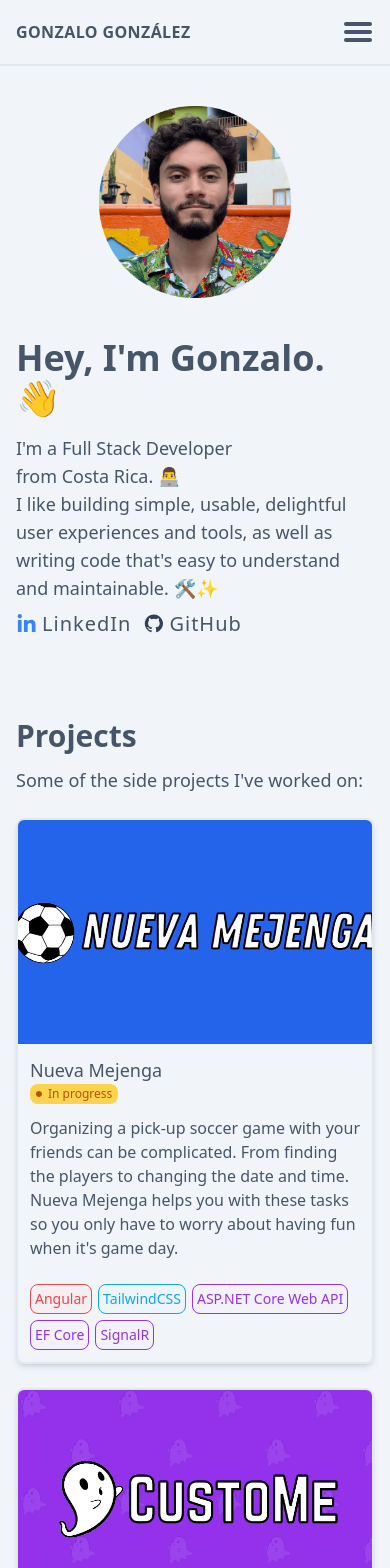
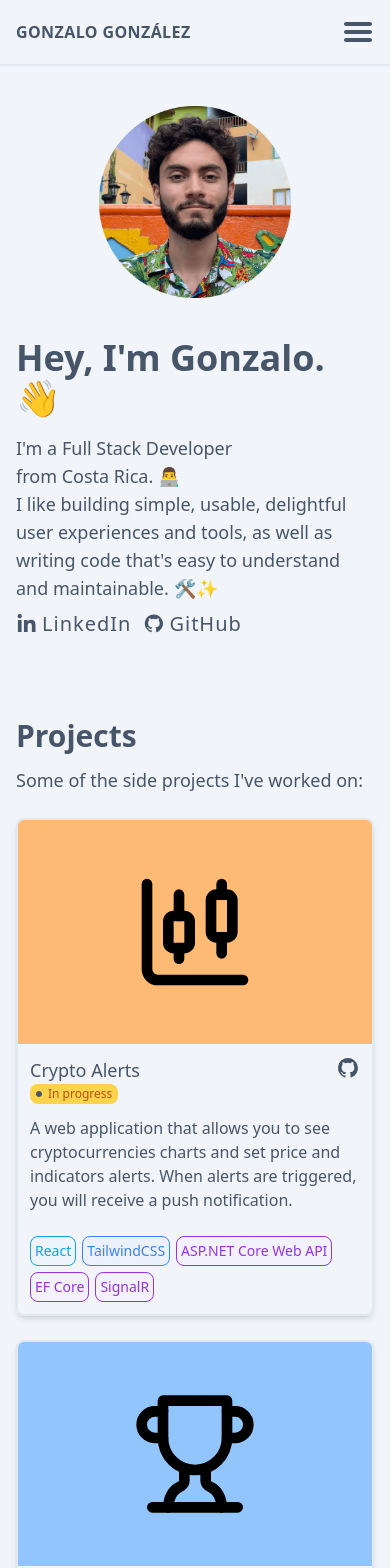
Before and after one commit to gggonzalo/portfolio-website, a Next.js app: page / in a window 390 px wide. Shown: the top 1568 px of the page. Built offline with nearby package versions, Linux system fonts and the light colour scheme.

Commit message:
Add Crypto Alerts project info

```diff
--- a/package.json
+++ b/package.json
@@ -13,12 +13,15 @@
     "@types/node": "18.13.0",
     "@types/react": "18.0.28",
     "@types/react-dom": "18.0.11",
+    "clsx": "^2.1.1",
     "eslint": "8.34.0",
     "eslint-config-next": "13.1.6",
+    "lucide-react": "^0.453.0",
     "next": "13.1.6",
     "next-themes": "^0.2.1",
     "react": "18.2.0",
     "react-dom": "18.2.0",
+    "tailwind-merge": "^2.5.4",
     "typescript": "4.9.5"
   },
   "devDependencies": {
--- a/src/components/ProjectCard/TechnologyBadges.tsx
+++ b/src/components/ProjectCard/TechnologyBadges.tsx
@@ -22,12 +22,23 @@ const TechnologyBadge = ({
   );
 };
 
+export const ReactBadge = () => {
+  return (
+    <TechnologyBadge
+      technologyName="React"
+      backgroundColorStyles="bg-sky-100 bg-opacity-30 dark:bg-sky-600 dark:bg-opacity-100"
+      borderColorStyles="border-sky-500 dark:border-sky-600"
+      textColorStyles="text-sky-500 dark:text-white"
+    />
+  );
+};
+
 export const AngularBadge = () => {
   return (
     <TechnologyBadge
       technologyName="Angular"
       backgroundColorStyles="bg-red-100 bg-opacity-30 dark:bg-red-600 dark:bg-opacity-100"
-      borderColorStyles="border-red-500  dark:border-red-600"
+      borderColorStyles="border-red-500 dark:border-red-600"
       textColorStyles="text-red-500 dark:text-white"
     />
   );
@@ -38,7 +49,7 @@ export const NextJsBadge = () => {
     <TechnologyBadge
       technologyName="Next.js"
       backgroundColorStyles="bg-zinc-100 bg-opacity-30 dark:bg-zinc-600 dark:bg-opacity-100"
-      borderColorStyles="border-zinc-600  dark:border-zinc-600"
+      borderColorStyles="border-zinc-600 dark:border-zinc-600"
       textColorStyles="text-zinc-600 dark:text-white"
     />
   );
@@ -48,9 +59,9 @@ export const TailwindBadge = () => {
   return (
     <TechnologyBadge
       technologyName="TailwindCSS"
-      backgroundColorStyles="bg-sky-100 bg-opacity-30 dark:bg-sky-500 dark:bg-opacity-100"
-      borderColorStyles="border-sky-500  dark:border-sky-500"
-      textColorStyles="text-sky-500 dark:text-white"
+      backgroundColorStyles="bg-blue-100 bg-opacity-30 dark:bg-blue-500 dark:bg-opacity-100"
+      borderColorStyles="border-blue-500 dark:border-blue-500"
+      textColorStyles="text-blue-500 dark:text-white"
     />
   );
 };
@@ -60,7 +71,7 @@ export const AspDotNetCoreWebApiBadge = () => {
     <TechnologyBadge
       technologyName="ASP.NET Core Web API"
       backgroundColorStyles="bg-purple-100 bg-opacity-30 dark:bg-purple-700 dark:bg-opacity-100"
-      borderColorStyles="border-purple-600  dark:border-purple-700"
+      borderColorStyles="border-purple-600 dark:border-purple-700"
       textColorStyles="text-purple-600 dark:text-white"
     />
   );
@@ -71,7 +82,7 @@ export const EfCoreBadge = () => {
     <TechnologyBadge
       technologyName="EF Core"
       backgroundColorStyles="bg-purple-100 bg-opacity-30 dark:bg-purple-700 dark:bg-opacity-100"
-      borderColorStyles="border-purple-600  dark:border-purple-700"
+      borderColorStyles="border-purple-600 dark:border-purple-700"
       textColorStyles="text-purple-600 dark:text-white"
     />
   );
@@ -82,7 +93,7 @@ export const SignalRBadge = () => {
     <TechnologyBadge
       technologyName="SignalR"
       backgroundColorStyles="bg-purple-100 bg-opacity-30 dark:bg-purple-700 dark:bg-opacity-100"
-      borderColorStyles="border-purple-600  dark:border-purple-700"
+      borderColorStyles="border-purple-600 dark:border-purple-700"
       textColorStyles="text-purple-600 dark:text-white"
     />
   );
--- a/src/components/ProjectCard/index.tsx
+++ b/src/components/ProjectCard/index.tsx
@@ -1,12 +1,14 @@
 import Link from "next/link";
 import Image from "next/image";
-import React from "react";
+import React, { ReactNode } from "react";
+import { cn } from "@/utils";
 
 interface ProjectCardProps {
   projectName: string;
-  // We can keep this prop as a string as long as we just want to show a plain paragraph a description
+  // We can keep this prop as a string as long as we just want to show a plain paragraph as description
   projectDescription: string;
-  imageSrc?: string;
+  icon?: ReactNode;
+  iconBackground?: string;
   statusBadge: JSX.Element;
   liveDemoLink?: string;
   gitHubLink?: string;
@@ -16,7 +18,8 @@ interface ProjectCardProps {
 export const ProjectCard = ({
   projectName,
   projectDescription,
-  imageSrc,
+  icon,
+  iconBackground,
   statusBadge,
   liveDemoLink,
   gitHubLink,
@@ -25,9 +28,14 @@ export const ProjectCard = ({
   return (
     <div className="transition-[border-color,box-shadow] duration-500 border-2 border-slate-200 dark:border-slate-800 shadow-md dark:shadow-none flex flex-col rounded-lg overflow-clip">
       {/* TODO: Add alt pictures  */}
-      {imageSrc && (
-        <div className="h-56 w-full relative">
-          <Image src={imageSrc} alt="" fill className="object-cover" />
+      {icon && (
+        <div
+          className={cn(
+            "h-56 w-full relative flex items-center justify-center",
+            iconBackground ?? "bg-slate-300 dark:bg-slate-400"
+          )}
+        >
+          {icon}
         </div>
       )}
       <div className="grow flex flex-col p-3">
--- a/src/pages/index.tsx
+++ b/src/pages/index.tsx
@@ -6,10 +6,12 @@ import {
   AspDotNetCoreWebApiBadge,
   EfCoreBadge,
   NextJsBadge,
+  ReactBadge,
   SignalRBadge,
   TailwindBadge as TailwindCssBadge,
 } from "@/components/ProjectCard/TechnologyBadges";
 import { InProgressBadge } from "@/components/ProjectCard/StatusBadge";
+import { CandlestickChart, Ghost, Handshake, Trophy } from "lucide-react";
 
 export default function Home() {
   return (
@@ -80,11 +82,27 @@ export default function Home() {
         <p className="text-lg mb-6">
           Some of the side projects I&apos;ve worked on:
         </p>
-        <div className="grid grid-cols-1 md:grid-cols-2 gap-6">
+        <div className="grid grid-cols-1 md:grid-cols-2 items-start gap-6">
+          <ProjectCard
+            projectName="Crypto Alerts"
+            projectDescription="A web application that allows you to see cryptocurrencies charts and set price and indicators alerts. When alerts are triggered, you will receive a push notification."
+            icon={<CandlestickChart size={128} />}
+            iconBackground="bg-orange-300 dark:bg-orange-400"
+            statusBadge={<InProgressBadge />}
+            gitHubLink="https://github.com/gggonzalo/trading-project"
+            technologyBadges={[
+              <ReactBadge key="React" />,
+              <TailwindCssBadge key="TailwindCSS" />,
+              <AspDotNetCoreWebApiBadge key="AspDotNetCoreWebApi" />,
+              <EfCoreBadge key="EfCore" />,
+              <SignalRBadge key="SinalR" />,
+            ]}
+          />
           <ProjectCard
             projectName="Nueva Mejenga"
             projectDescription="Organizing a pick-up soccer game with your friends can be complicated. From finding the players to changing the date and time. Nueva Mejenga helps you with these tasks so you only have to worry about having fun when it's game day."
-            imageSrc="/images/nueva-mejenga.jpg"
+            icon={<Trophy size={128} />}
+            iconBackground="bg-blue-300 dark:bg-blue-400"
             // TODO: Readd when the database for this demo is fixed
             // liveDemoLink="https://nuevamejenga.gggonzalo.com"
             statusBadge={<InProgressBadge />}
@@ -99,7 +117,8 @@ export default function Home() {
           <ProjectCard
             projectName="CustoMe"
             projectDescription="Sometimes the Halloween party is close but you don't have a costume. CustoMe helps you find characters based on the attributes that work for you, so you get an idea of what you can dress up as."
-            imageSrc="/images/custo-me.jpg"
+            icon={<Ghost size={128} />}
+            iconBackground="bg-purple-300 dark:bg-purple-400"
             statusBadge={<InProgressBadge />}
             liveDemoLink="https://custo-me.gggonzalo.com"
             gitHubLink="https://github.com/gggonzalo/custo-me"
--- a/src/styles/globals.css
+++ b/src/styles/globals.css
@@ -5,7 +5,7 @@
 /* TODO: Fix FOUC when user reloads page on dark mode */
 /* Some light/dark mode configurations */
 @layer base {
-  svg {
+  svg:not([fill="none"]) {
     @apply transition-[fill] duration-500 fill-slate-600 dark:fill-slate-200;
   }
 
--- /dev/null
+++ b/src/utils.ts
@@ -0,0 +1,6 @@
+import { type ClassValue, clsx } from "clsx";
+import { twMerge } from "tailwind-merge";
+
+export function cn(...inputs: ClassValue[]) {
+  return twMerge(clsx(inputs));
+}
```
Also changed, not shown: 1 other file (tests, documents, lock files or other folders).
